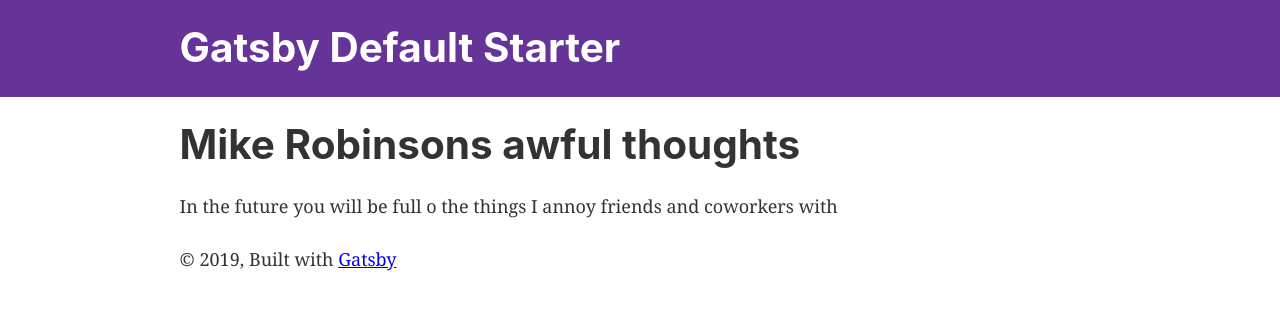
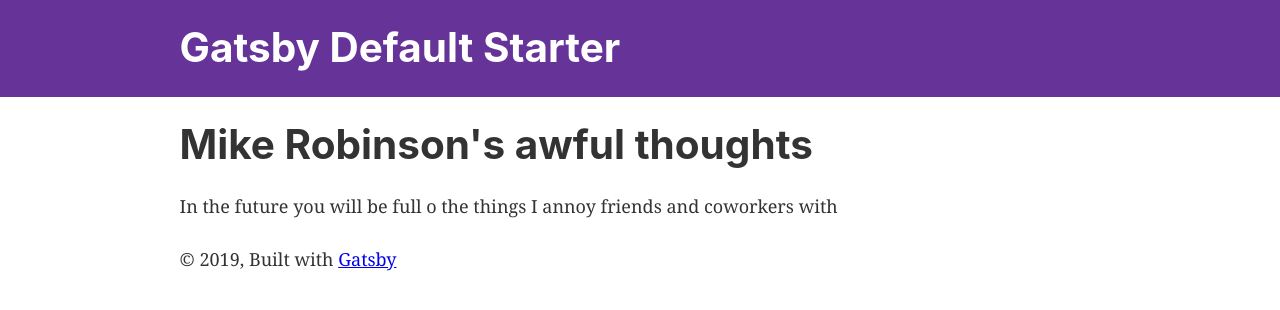
Before and after one commit to mikerob215/gatsby-blog, a Gatsby site: page / in a window 1280 px wide. Built offline with nearby package versions, Linux system fonts and the light colour scheme; Gatsby itself is replaced by a stand-in of ours.

Commit message:
Fix typo

```diff
--- a/src/pages/index.js
+++ b/src/pages/index.js
@@ -1,14 +1,12 @@
 import React from "react"
-import { Link } from "gatsby"
 
 import Layout from "../components/layout"
-import Image from "../components/image"
 import SEO from "../components/seo"
 
 const IndexPage = () => (
   <Layout>
     <SEO title="Home" keywords={[`gatsby`, `application`, `react`]} />
-    <h1>Mike Robinsons awful thoughts</h1>
+    <h1>Mike Robinson's awful thoughts</h1>
     <p>In the future you will be full o the things I annoy friends and coworkers with</p>
   </Layout>
 )
```
Also changed, not shown: package.json (line endings or trailing spaces).
